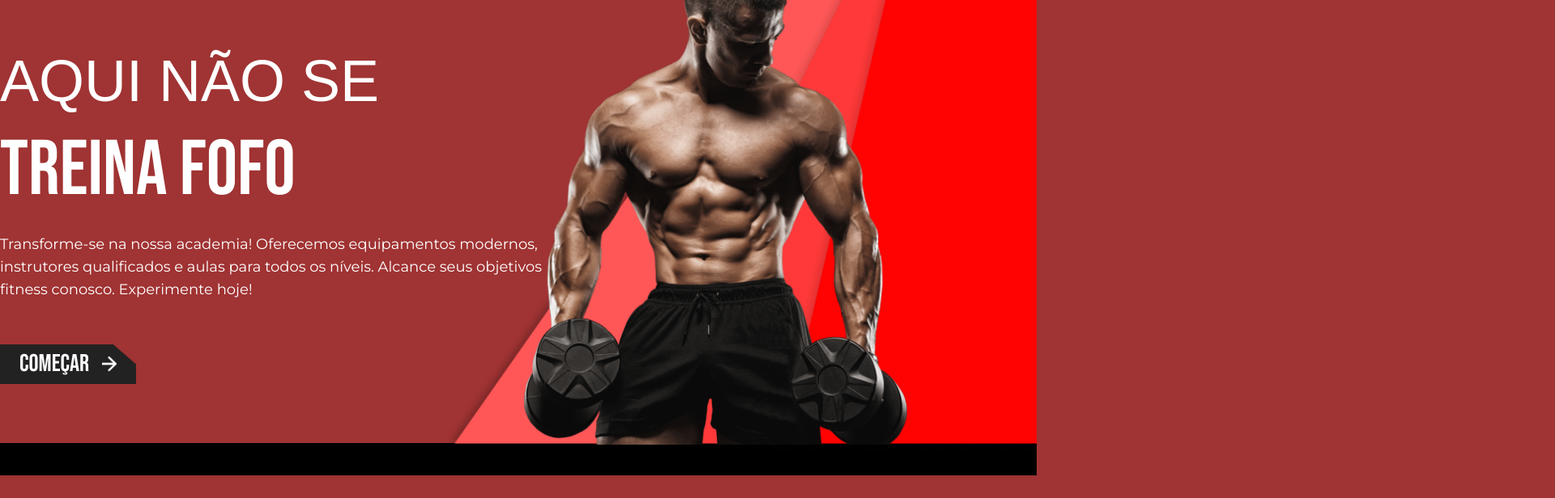
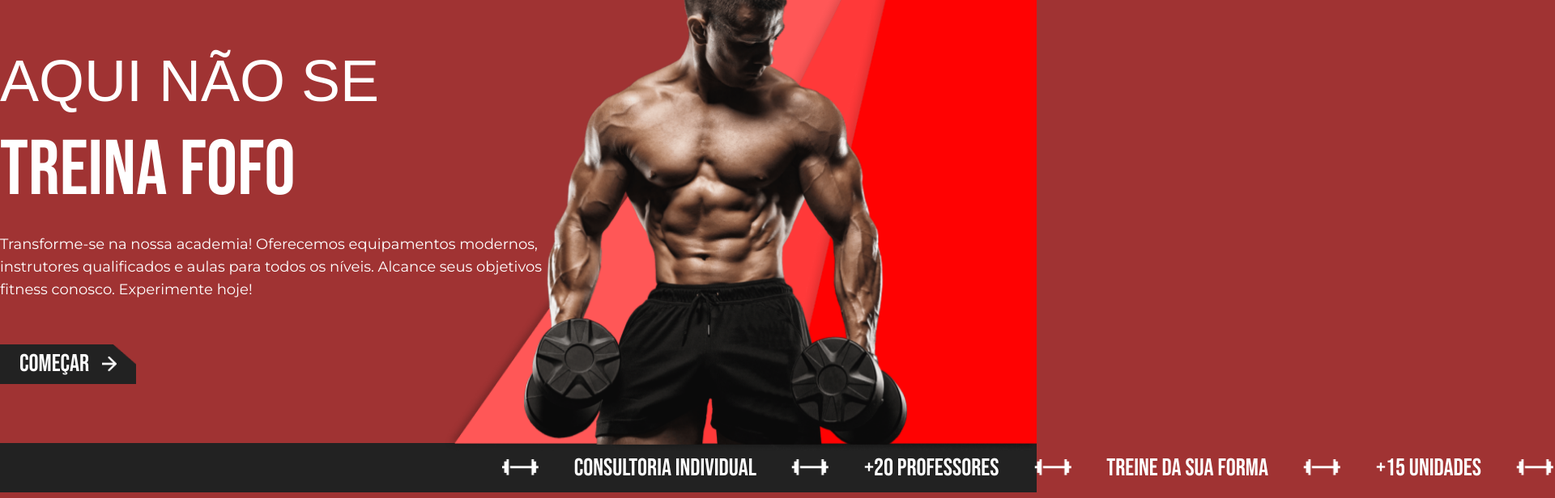
Before and after one commit to cardrocha/fitness-app, a Next.js app: page / in a window 1280 px wide. Shown: the part 184-800 px from the top of the page at 81% size, 1920 px wide, since content can reach past the window. Built offline with nearby package versions, Linux system fonts and the light colour scheme; a web font is replaced by a local one.

Commit message:
feat: add scrollBar

```diff
--- a/src/app/font.ts
+++ /dev/null
@@ -1,13 +0,0 @@
-import { Bebas_Neue, Montserrat } from "next/font/google";
-
-export const bebas_neue = Bebas_Neue({
-  subsets: ["latin"],
-  weight: ["400"],
-  variable: '--font-bebas',
-});
-
-export const montserrat = Montserrat({
-  subsets: ["latin"],
-  display: "swap",
-  variable: '--font-mont'
-});
--- a/src/app/globals.css
+++ b/src/app/globals.css
@@ -8,6 +8,11 @@
   padding: 0;
   list-style: none;
 }
+
+html {
+  overflow-x: hidden;
+}
+
 body {
   background-color: #A03333;
 }
--- a/src/app/page.tsx
+++ b/src/app/page.tsx
@@ -1,11 +1,13 @@
 import Hero from '@/components/Hero'
 import Header from '@/components/Header'
+import ScrollBar from '@/components/ScrollBar'
 
 export default function Home() {
   return (
     <div>
       <Header />
       <Hero />
+      <ScrollBar />
     </div>
   )
 }
--- a/src/components/Header.tsx
+++ b/src/components/Header.tsx
@@ -3,18 +3,18 @@ import React from "react";
 
 const Menu = () => {
   return (
-    <div className="container mx-auto">
+    <section className="container mx-auto">
       <div className="flex items-center justify-between">
         <h1 className="pt-4">
           <Image
-            src="/logo_fitness1.png"
+            src="/logo_fitness.svg"
             width={100}
             height={60}
             alt="logo da academia robust habit"
           />
         </h1>
         <nav className="relative z-30">
-          <ul className="font-bebas flex items-center gap-8 mr-14 text-2xl text-white font-bold pt-8">
+          <ul className="font-bebas flex items-center gap-8 mr-14 text-2xl text-primary font-bold pt-8">
             <li>
               <a href="#sobre">SOBRE</a>
             </li>
@@ -52,7 +52,7 @@ const Menu = () => {
           alt="seção hero"
         />
       </div>
-    </div>
+    </section>
   );
 };
 
--- a/src/components/Hero.tsx
+++ b/src/components/Hero.tsx
@@ -1,15 +1,14 @@
 import React from "react";
-import hero from "../../public/hero.png";
 import Image from "next/image";
 
 const Hero = () => {
   return (
     <>
-      <div className="container mx-auto">
+      <section className="container mx-auto">
         <div>
-          <p className="font-bungee text-7xl text-white mt-32">AQUI NÃO SE</p>
-          <p className="font-bebas text-8xl text-white mt-7">TREINA FOFO</p>
-          <p className="font-mont text-lg mt-7 text-white">
+          <p className="font-bungee text-7xl text-primary mt-32">AQUI NÃO SE</p>
+          <p className="font-bebas text-8xl text-primary mt-7">TREINA FOFO</p>
+          <p className="font-mont text-lg mt-7 text-primary">
             Transforme-se na nossa academia! Oferecemos equipamentos modernos,
             <br />
             instrutores qualificados e aulas para todos os níveis. Alcance seus
@@ -17,7 +16,7 @@ const Hero = () => {
             <br /> fitness conosco. Experimente hoje!
           </p>
           <div
-            className="bg-no-repeat bg-contain bg-center h-fit inline-flex items-center gap-4 font-bebas text-3xl text-white mt-9 p-6 relative"
+            className="bg-no-repeat bg-contain bg-center h-fit inline-flex items-center gap-4 font-bebas text-3xl text-primary mt-9 p-6 cursor-pointer relative"
             style={{
               backgroundImage: `url(/Rectangle_2.png)`,
             }}
@@ -26,8 +25,7 @@ const Hero = () => {
             <Image src="/Arrow.png" width={18} height={18} alt="icone seta" />
           </div>
         </div>
-      </div>
-      <div className="bg-black py-5 mt-14"></div>
+      </section>
     </>
   );
 };
--- /dev/null
+++ b/src/components/ScrollBar.tsx
@@ -0,0 +1,55 @@
+import Image from "next/image";
+
+import React from 'react'
+
+const ScrollBar = () => {
+  return (
+    <div className="flex bg-secondary py-2 mt-14">
+      <div className="font-bebas animate-marquee-infinite text-3xl flex items-center gap-11 break-words whitespace-nowrap text-primary h-auto">
+        <Image
+          src="/icon-barbell.png"
+          width={45}
+          height={45}
+          alt="icone barra"
+        />
+        <span>consultoria individual</span>
+        <Image
+          src="/icon-barbell.png"
+          width={45}
+          height={45}
+          alt="icone barra"
+        />
+        <span>+20 professores</span>
+        <Image
+          src="/icon-barbell.png"
+          width={45}
+          height={45}
+          alt="icone barra"
+        />
+        <span>treine da sua forma</span>
+        <Image
+          src="/icon-barbell.png"
+          width={45}
+          height={45}
+          alt="icone barra"
+        />
+        <span>+15 unidades</span>
+        <Image
+          src="/icon-barbell.png"
+          width={45}
+          height={45}
+          alt="icone barra"
+        />
+        <span>montamos seu treino</span>
+        <Image
+          src="/icon-barbell.png"
+          width={45}
+          height={45}
+          alt="icone barra"
+        />
+      </div>
+    </div>
+  );
+}
+
+export default ScrollBar
--- a/tailwind.config.js
+++ b/tailwind.config.js
@@ -12,6 +12,19 @@ module.exports = {
         bebas: ['var(--font-bebas)'],
         bungee: ['var(--font-bungee)'],
       },
+      colors: {
+        primary: '#fff',
+        secondary: '#222'
+      },
+      keyframes: {
+        marquee: {
+          '0%': { transform: 'translateX(100%)' },
+          '100%': { transform: 'translateX(-100%)' },
+        }
+      },
+      animation: {
+        'marquee-infinite': 'marquee 20s linear infinite',
+      }
     },
   },
   plugins: [],
```
Also changed, not shown: public/icon-barbell.png (added), public/logo_fitness.svg (added).
